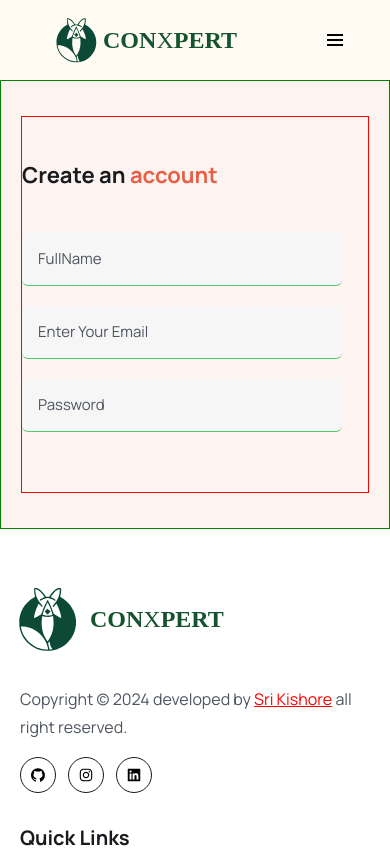
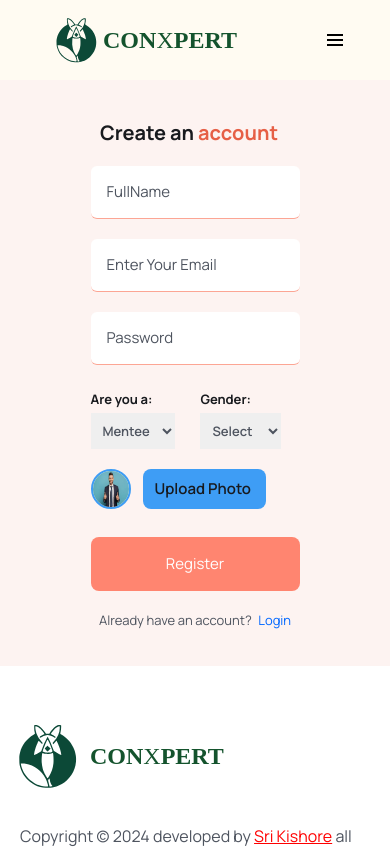
Before and after one commit to kalviumcommunity/S52_SriKishore_Capstone_Conxpert, a React (Vite) app in the folder Client/: page /register in a window 390 px wide. Shown: the top 848 px of the page. Built offline with nearby package versions, Linux system fonts and the light colour scheme; a web font is replaced by a local one.

Commit message:
created signup form with responsive

```diff
--- a/Client/src/pages/Signup.jsx
+++ b/Client/src/pages/Signup.jsx
@@ -1,35 +1,83 @@
 import signupImg from "../../public/assets/signup-images/signupGif1.gif"
+import mentorDP from "../../public/assets/DP-images/mentorDP.jpg"
+import { Link } from "react-router-dom"
 
 const Signup = () => {
+
   return (
-    <section className="px-5 xl:px-0 bg-[#FDF3F1] border border-solid border-[green]">
-      <div className="max-w-[1170px] mx-auto border border-solid border-[red] md:-mt-[20px]">
+    <section className="px-5 xl:px-0 bg-[#FDF3F1]">
+      <div className="max-w-[1170px] mx-auto md:-mt-[20px] ">
         <div className="grid grid-cols-1 lg:grid-cols-2">
           {/* ====== img box ====== */}
-          <div className="hidden lg:block rounded-l-lg border border-solid border-[green] w-fit">
-            <figure className="rounded-l-lg border border-solid border-[red] ">
-              <img src={signupImg} alt="signup gif" className="h-[24rem] w-[25rem] border-[40px] border-solid border-[white] rounded-l-lg" />
+          <div className="hidden lg:block rounded-l-lg w-full">
+            <figure className="rounded-l-lg flex justify-end">
+              <img src={signupImg} alt="signup gif" className="h-[31rem] w-[34rem] border-[40px] lg:-mt-[45px] border-solid border-[white] rounded-l-lg" />
             </figure>
           </div>
 
           {/* ====== signup form ====== */}
-          <div className="rounded-l-lg lg:pl-16 py-10">
-            <h3 className="text-headingColor text-[22px] leading-9 font-bold mb-10">
-              Create an <span className="text-[#E65F46]">account</span>
+          <div className="rounded-r-lg lg:-mt-[45px] flex flex-col items-center md:w-fit px-[80px] md:mx-auto">
+            <h3 className="text-[20px] text-headingColor md:text-[25px] leading-9 font-bold mb-[15px] w-full text-left">
+              Create an <span className="text-[rgb(230,95,70)]">account</span>
             </h3>
             <form>
               <div className='mb-5'>
-                <input type="text" placeholder='FullName' name='name' value="" className='w-[20rem] px-4 py-3 border-b border-solid border-[#3ec75ce6] focus:outline-none focus:border-b-[#01881f] text-[15px] leading-7 text-headingColor placeholder:text-textColor bg-[#F6F6F6] rounded-md cursor-pointer' required />
+                <input type="text" placeholder='FullName' name='name' value="" className='md:w-[25rem] px-4 py-3 border-b border-solid border-[#fca594] focus:outline-none focus:border-b-[#E65F46] text-[15px] leading-7 text-headingColor placeholder:text-textColor bg-[white] rounded-md cursor-pointer' required />
               </div>
 
               <div className='mb-5'>
-                <input type="email" placeholder='Enter Your Email' name='email' value="" className='w-[20rem] px-4 py-3 border-b border-solid border-[#3ec75ce6] focus:outline-none focus:border-b-[#01881f] text-[15px] leading-7 text-headingColor placeholder:text-textColor bg-[#F6F6F6] rounded-md cursor-pointer' required />
+                <input type="email" placeholder='Enter Your Email' name='email' value="" className='md:w-[25rem] px-4 py-3 border-b border-solid border-[#fca594] focus:outline-none focus:border-b-[#E65F46] text-[15px] leading-7 text-headingColor placeholder:text-textColor bg-[white] rounded-md cursor-pointer' required />
               </div>
 
 
               <div className='mb-5'>
-                <input type="password" placeholder='Password' name='password' value="" className='w-[20rem] px-4 py-3 border-b border-solid border-[#3ec75ce6] focus:outline-none focus:border-b-[#01881f] text-[15px] leading-7 text-headingColor placeholder:text-textColor bg-[#F6F6F6] rounded-md cursor-pointer' required />
+                <input type="password" placeholder='Password' name='password' value="" className='md:w-[25rem] px-4 py-3 border-b border-solid border-[#fca594] focus:outline-none focus:border-b-[#E65F46] text-[15px] leading-7 text-headingColor placeholder:text-textColor bg-[white] rounded-md cursor-pointer' required />
               </div>
+
+
+              <div className="mb-5 flex items-center justify-between">
+                <label className="text-headingColor font-bold text-[13px] leading-7">
+                  Are you a:
+                  <select name="role" className="text-textColor font-semibold text-[13px] leading-7 px-2 py-2 focus:outline-none">
+                    <option value="mentee">Mentee</option>
+                    <option value="mentor">Mentor</option>
+                  </select>
+                </label>
+
+                <label className="text-headingColor font-bold text-[13px] leading-7">
+                  Gender:
+                  <select name="role" className="text-textColor font-semibold text-[13px] leading-7 px-2 py-2 focus:outline-none">
+                    <option value="">Select</option>
+                    <option value="male">Male</option>
+                    <option value="female">Female</option>
+                    <option value="others">Other</option>
+                  </select>
+                </label>
+              </div>
+
+              <div className="mb-5 flex items-center gap-3">
+                <figure className="w-[40px] h-[40px] rounded-full border-2 border-solid border-[#3E9DF5] flex items-center justify-center">
+                  <img src={mentorDP} className="h-full rounded-full" />
+                </figure>
+
+                <div className="relative w-[123px] h-[40px]">
+                  <input type="file" name="photo" id="customFile" accept=".jpg, .png" className="absolute top-0 left-0 w-full opacity-0 cursor-pointer" />
+
+                  <label htmlFor="customFile" className="absolute top-0 left-0 w-full h-full flex items-center px-[0.75rem] py-[0.375rem] text-[15px] leading-6 overflow-hidden bg-[#3e9df5] text-headingColor font-semibold rounded-lg truncate cursor-pointer">
+                    Upload Photo
+                  </label>
+                </div>
+              </div>
+
+              <div className='mt-7 text-end'>
+              <button type='submit' className='w-full mx-auto bg-[#FF8570] text-white text-[15px] leading-[30px] rounded-lg px-4 py-3'>
+                Register
+              </button>
+          </div>
+
+          <p className='text-[13px] md:text-[15px] mt-5 text-textColor text-center'>
+            Already have an account? <Link to="/login" className='text-primaryColor ml-1'>Login</Link>
+          </p>
 
             </form>
           </div>
```
Also changed, not shown: Client/public/assets/DP-images/mentorDP.jpg (added).
